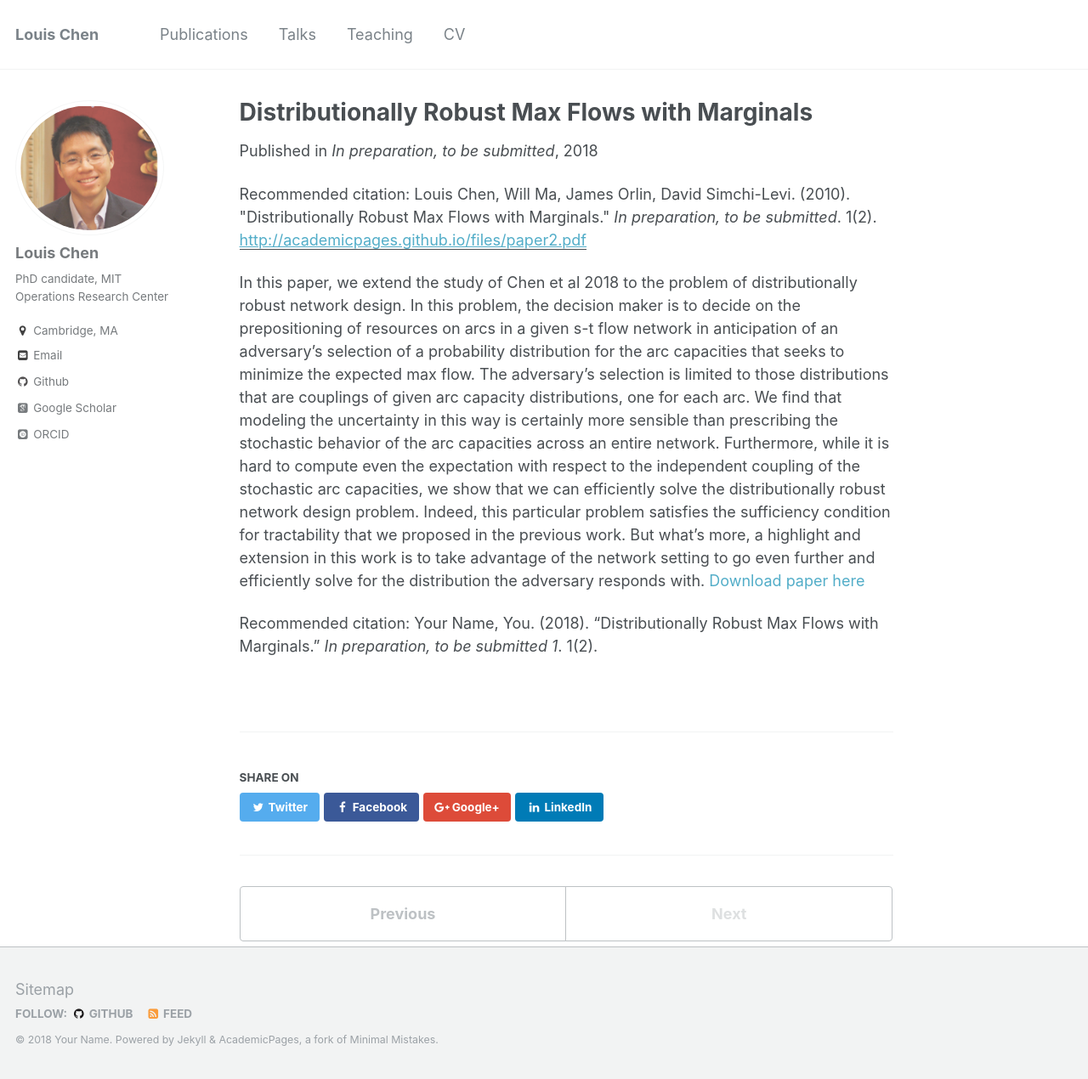
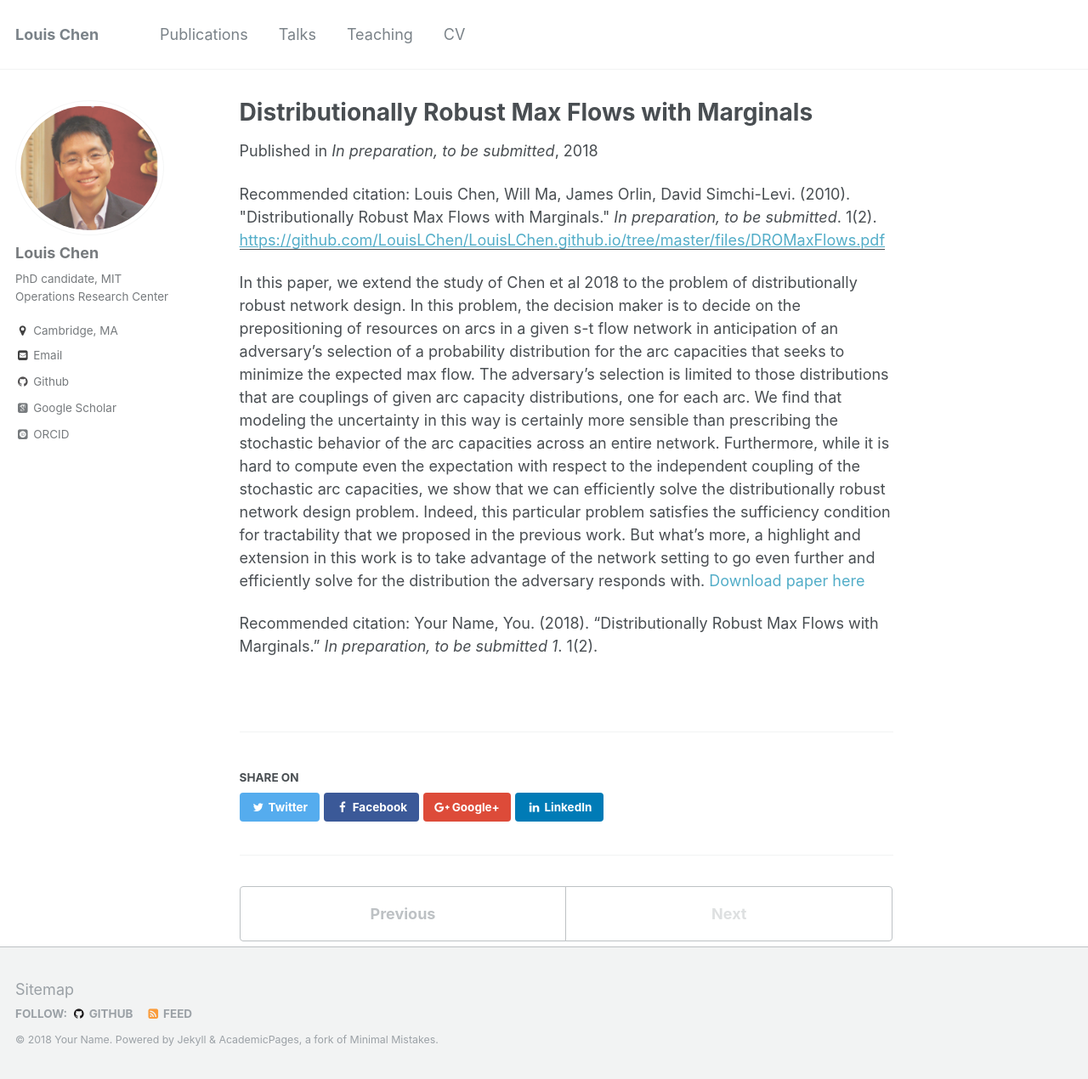
Before and after one commit to LouisLChen/LouisLChen.github.io, a Jekyll site: the page built from _publications/2010-10-01-paper-title-number-2.md, in a window 1280 px wide and 1270 px high. Shown: the whole window at 85% size. Built offline with Jekyll 4.4.1, drawn with Linux system fonts in a browser that asks for light colours; some web fonts are replaced; some of the changed lines change nothing that is shown.

Commit message:
Update 2010-10-01-paper-title-number-2.md

```diff
--- a/_publications/2010-10-01-paper-title-number-2.md
+++ b/_publications/2010-10-01-paper-title-number-2.md
@@ -6,10 +6,10 @@ excerpt: 'Consider an s-t flow network in which the arc capacities are distribut
  over the set of s-t cuts, which we show can be found efficiently.'
 date: 2018-10-01
 venue: 'In preparation, to be submitted'
-paperurl: 'http://academicpages.github.io/files/paper2.pdf'
+paperurl: 'https://github.com/LouisLChen/LouisLChen.github.io/tree/master/files/DROMaxFlows.pdf'
 citation: 'Louis Chen, Will Ma, James Orlin, David Simchi-Levi. (2010). &quot;Distributionally Robust Max Flows with Marginals.&quot; <i>In preparation, to be submitted</i>. 1(2).'
 ---
 In this paper, we extend the study of Chen et al 2018 to the problem of distributionally robust network design. In this problem, the decision maker is to decide on the prepositioning of resources on arcs in a given s-t flow network in anticipation of an adversary's selection of a probability distribution for the arc capacities that seeks to minimize the expected max flow. The adversary's selection is limited to those distributions that are couplings of given arc capacity distributions, one for each arc. We find that modeling the uncertainty in this way is certainly more sensible than prescribing the stochastic behavior of the arc capacities across an entire network. Furthermore, while it is hard to compute even the expectation with respect to the independent coupling of the stochastic arc capacities, we show that we can efficiently solve the distributionally robust network design problem. Indeed, this particular problem satisfies the sufficiency condition for tractability that we proposed in the previous work. But what's more, a highlight and extension in this work is to take advantage of the network setting to go even further and efficiently solve for the distribution the adversary responds with.
-[Download paper here](http://academicpages.github.io/files/paper2.pdf)
+[Download paper here](https://github.com/LouisLChen/LouisLChen.github.io/tree/master/files/DROMaxFlows.pdf)
 
 Recommended citation: Your Name, You. (2018). "Distributionally Robust Max Flows with Marginals." <i>In preparation, to be submitted  1</i>. 1(2).
```
